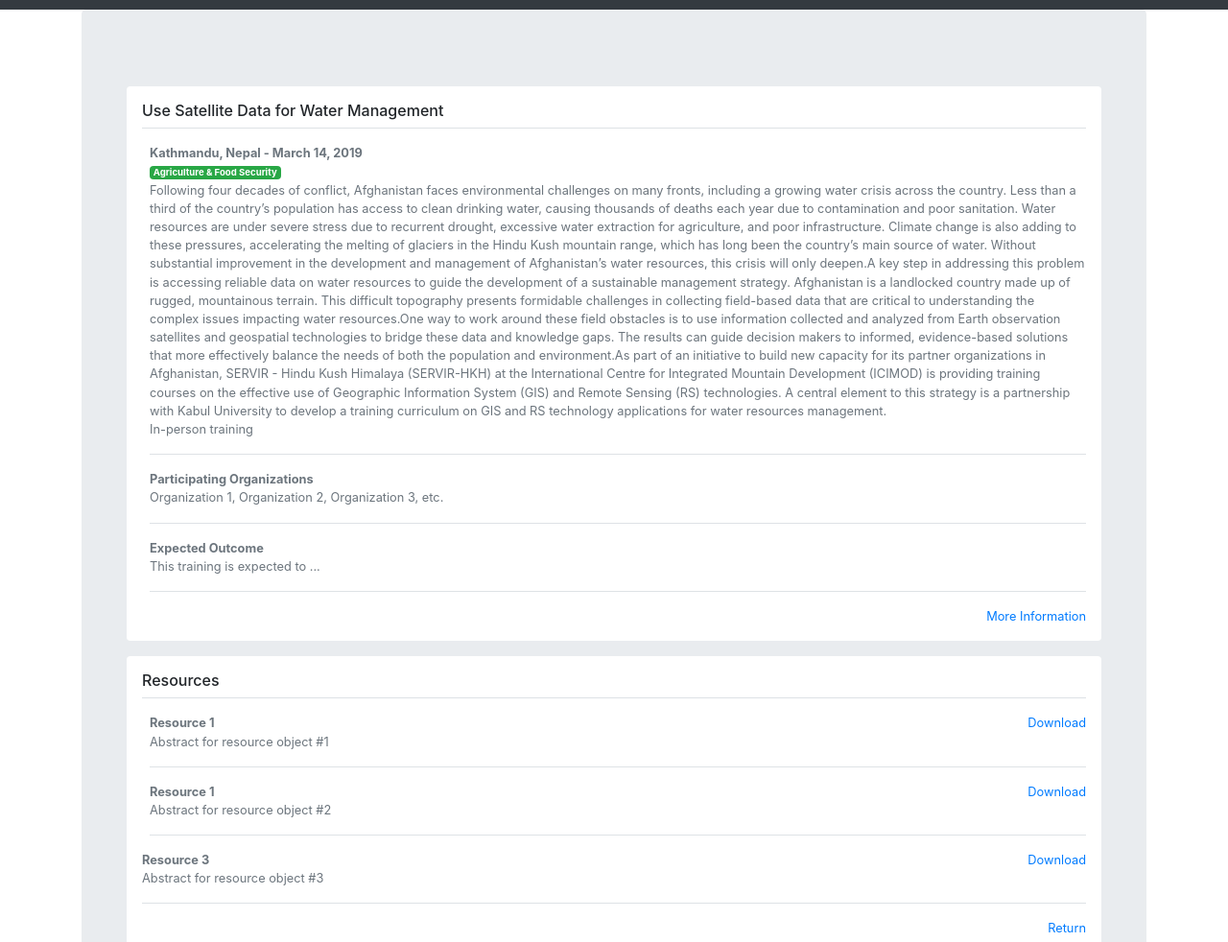
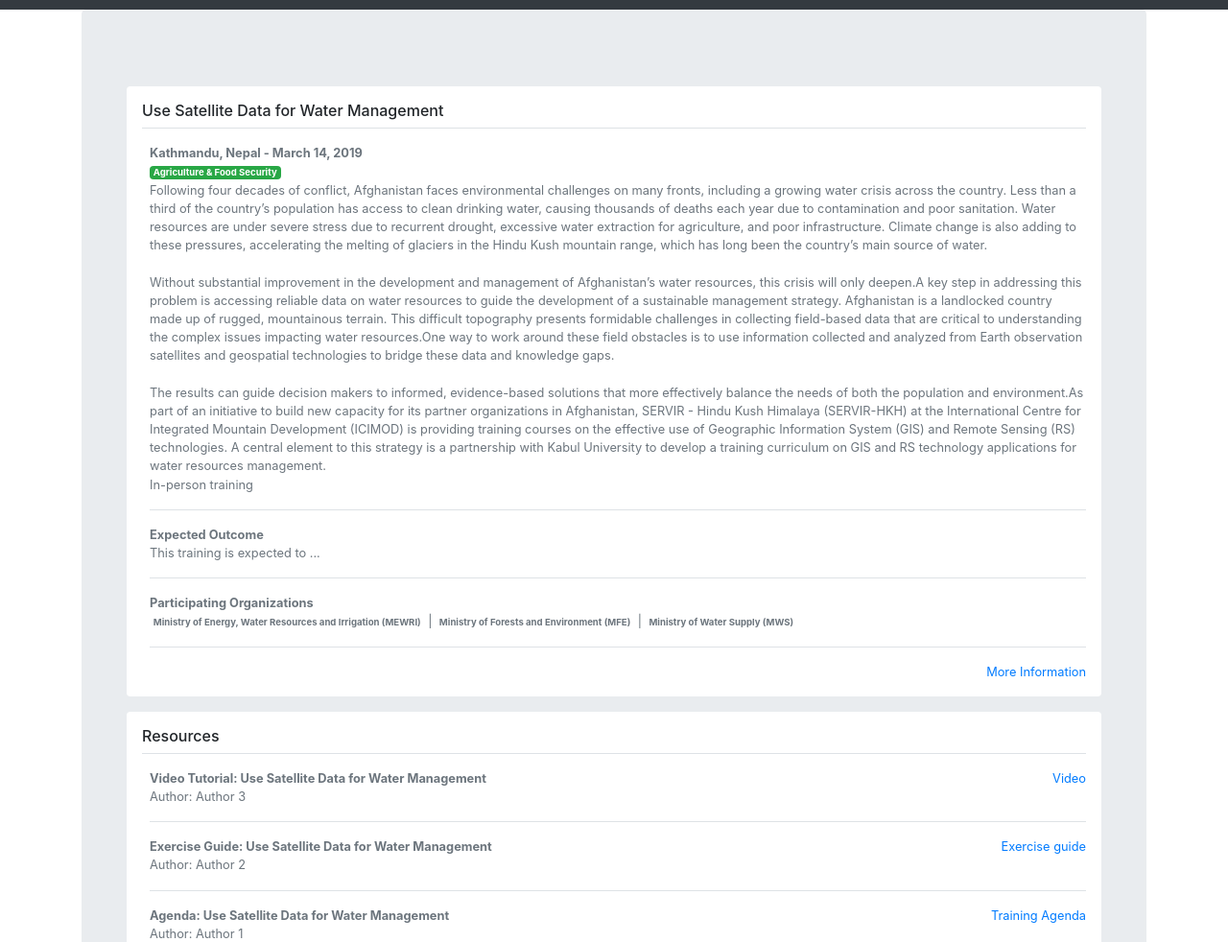
Before and after one commit to SERVIR/tkms, a Django app: page /training/event/1 in a window 1280 px wide; the page is wider, and only the part inside the window is pictured. Shown: the part 316-1298 px from the top of that part at 96% size. Run offline with Django 3.2, Linux system fonts and the light colour scheme; data comes from the database, SQL or seed files in the repository; both versions use the stored data as it was after the commit; parts of the project's set-up code (start-up, migrations or seed data) failed here and were passed over; some libraries are stand-ins or nearby versions; grey boxes are pictures that could not be loaded.

Commit message:
Updates to admin pages and Event Detail page
Updates to admin pages and Event Detail page.

Small modifications added to the data model (Resource types rearranged)

```diff
--- a/tkms/settings.py
+++ b/tkms/settings.py
@@ -11,6 +11,7 @@ https://docs.djangoproject.com/en/2.1/ref/settings/
 """
 
 import os
+from pathlib import Path
 
 # Build paths inside the project like this: os.path.join(BASE_DIR, ...)
 BASE_DIR = os.path.dirname(os.path.dirname(os.path.abspath(__file__)))
--- a/training/models.py
+++ b/training/models.py
@@ -47,11 +47,13 @@ class Resource(models.Model):
 		(6, "Tutorial"),
 		(7, "Video"),
 		(8, "Audio"),
-		(9, "Script"),
+		(9, "Script/Code Repository"),
 		(10, "Dataset"),
 		(11, "External website"),
 		(12, "Photo/Photo gallery"),
-		(13, "Other")
+		(13, "Document Repository"),
+		(14, "Debrief"),
+		(0, "Other")
 	)
 	name = models.CharField(max_length=300)
 	resourcetype = models.IntegerField(choices=RESOURCE_TYPE_CHOICES, default=1, help_text="Resource Type")
--- a/training/templates/training/event_detail.html
+++ b/training/templates/training/event_detail.html
@@ -28,61 +28,87 @@
             <strong class="d-block text-gray-dark">{{ event_data.city}}, {{ event_data.country }} - {{ event_data.starts }}</strong>
             <span class="badge badge-success">{{ event_data.servicearea_verbose }}</span>
             <br>
-            {{ event_data.description }}
+            {{ event_data.description|linebreaksbr }}
             <br>
             {{ event_data.format_verbose }}
-          </p>
-        </div>
-        <div class="media text-muted pt-3">
-          <img data-src="holder.js/32x32?theme=thumb&bg=e83e8c&fg=e83e8c&size=1" alt="" class="mr-2 rounded">
-          <p class="media-body pb-3 mb-0 small lh-125 border-bottom border-gray">
-            <strong class="d-block text-gray-dark">Participating Organizations</strong>
-            Organization 1, Organization 2, Organization 3, etc.
           </p>
         </div>
         <div class="media text-muted pt-3">
           <img data-src="holder.js/32x32?theme=thumb&bg=6f42c1&fg=6f42c1&size=1" alt="" class="mr-2 rounded">
           <p class="media-body pb-3 mb-0 small lh-125 border-bottom border-gray">
             <strong class="d-block text-gray-dark">Expected Outcome</strong>
-            {{ event_data.expectedoutcome }} This training is expected to ...
+            {{ event_data.expectedoutcome|linebreaksbr }} This training is expected to ...
           </p>
         </div>
+
+      <!-- Begin: PARTICIPATING ORGANIZATIONS Section -->
+      <div class="media text-muted pt-3">
+        <img data-src="holder.js/32x32?theme=thumb&bg=e83e8c&fg=e83e8c&size=1" alt="" class="mr-2 rounded">
+        <p class="media-body pb-3 mb-0 small lh-125 border-bottom border-gray">
+          <strong class="d-block text-gray-dark">Participating Organizations</strong>
+          {% if participantorganizations_data %}
+            {% for rec in participantorganizations_data %}
+            {% if not forloop.first %} | {% endif %}
+                <span class="badge">{{ rec.name }} ({{ rec.acronym }})</span>
+            {% endfor %}
+          {% else %}
+          <p class="information">No info available on Participant Organization</p>
+          {% endif %}
+        </p>
+      </div>
+      <!-- End: PARTICIPATING ORGANIZATIONS Section -->
+
       <small class="d-block text-right mt-3">
         <a href="#">More Information</a>
       </small>
     </div>
 
+
+      <!-- Begin: RESOURCES Section -->
       <div class="my-3 p-3 bg-white rounded box-shadow">
         <h6 class="border-bottom border-gray pb-2 mb-0">Resources</h6>
+        {% if resource_data %}
+        {% for rec in resource_data %}
           <div class="media text-muted pt-3">
             <img data-src="holder.js/32x32?theme=thumb&bg=007bff&fg=007bff&size=1" alt="" class="mr-2 rounded">
             <div class="media-body pb-3 mb-0 small lh-125 border-bottom border-gray">
               <div class="d-flex justify-content-between align-items-center w-100">
-              <strong class="text-gray-dark">Resource 1</strong>
-              <a href="#">Download</a>
+                <strong class="text-gray-dark">{{ rec.name }}</strong>
+                <a href="{{ rec.location }}" target="_blank">{{ rec.resourcetype_verbose }}</a>
               </div>
-            <span class="d-block">Abstract for resource object #1</span>
+              <span class="d-block">Author: {{ rec.author }}<br>{{ rec.abstract|linebreaksbr }}</span>
             </div>
           </div>
+        {% endfor %}
+        {% else %}
+        <p class="information">Materials not uploaded yet!</p>
+        {% endif %}
+      </div>
+      <!-- End: RESOURCES Section -->
+
+
+      <!-- Begin: INTERNAL NOTES Section -->
+      <div class="my-3 p-3 bg-white rounded box-shadow">
+        <h6 class="border-bottom border-gray pb-2 mb-0">Internal Notes<svg class="bi bi-alert-circle" width="1em" height="1em" viewBox="0 0 20 20" fill="currentColor" xmlns="http://www.w3.org/2000/svg">
+  <path fill-rule="evenodd" d="M10 17a7 7 0 100-14 7 7 0 000 14zm0 1a8 8 0 100-16 8 8 0 000 16z" clip-rule="evenodd"></path>
+  <path d="M9.002 13a1 1 0 112 0 1 1 0 01-2 0zM9.1 6.995a.905.905 0 111.8 0l-.35 3.507a.553.553 0 01-1.1 0L9.1 6.995z"></path>
+</svg></h6>
           <div class="media text-muted pt-3">
             <img data-src="holder.js/32x32?theme=thumb&bg=007bff&fg=007bff&size=1" alt="" class="mr-2 rounded">
             <div class="media-body pb-3 mb-0 small lh-125 border-bottom border-gray">
               <div class="d-flex justify-content-between align-items-center w-100">
-              <strong class="text-gray-dark">Resource 1</strong>
-              <a href="#">Download</a>
+                <strong class="text-gray-dark">Accesible to TKMS contributors Only</strong>
               </div>
-            <span class="d-block">Abstract for resource object #2</span>
+              <span class="d-block">
+                {{ event_data.internalnotes|linebreaksbr }}<br>
+                <a href="{{ event_data.presurveylink }}" target="_blank">Pre-event Survey</a><br>
+                <a href="{{ event_data.postsurveylink }}" target="_blank">Post-event Survey</a>
+              </span>
             </div>
           </div>
-        <div class="media text-muted pt-3">
-          <div class="media-body pb-3 mb-0 small lh-125 border-bottom border-gray">
-            <div class="d-flex justify-content-between align-items-center w-100">
-              <strong class="text-gray-dark">Resource 3</strong>
-              <a href="#">Download</a>
         </div>
-            <span class="d-block">Abstract for resource object #3</span>
-          </div>
-        </div>
+      <!-- End: INTERNAL NOTES Section -->
+
         <small class="d-block text-right mt-3">
           <a href="/training/events">Return</a>
         </small>
--- a/training/views.py
+++ b/training/views.py
@@ -46,7 +46,12 @@ def events(request):
 def event_detail(request, eventid):
 	# event_data = Training
 	event_data = Training.objects.get(id=eventid)
+	# TO DO: filter resource_records based on internaluse flag
+	resource_data = event_data.resources.all()
+	participantorganizations_data = event_data.participantorganizations.all()
 	content = {'event_data': event_data,
+			   'resource_data': resource_data,
+			   'participantorganizations_data': participantorganizations_data,
 			   'info': '',}
 	return render(request, "training/event_detail.html", context=content)
 
```
Also changed, not shown: training/admin.py (+88 -6 lines), db.sqlite3, training/migrations/0006_auto_20200214_1104.py (added), training/migrations/0007_auto_20200214_1106.py (added), training/migrations/0008_auto_20200214_1515.py (added), 4 other files. Lines whose indentation alone changed are shown as unchanged.
